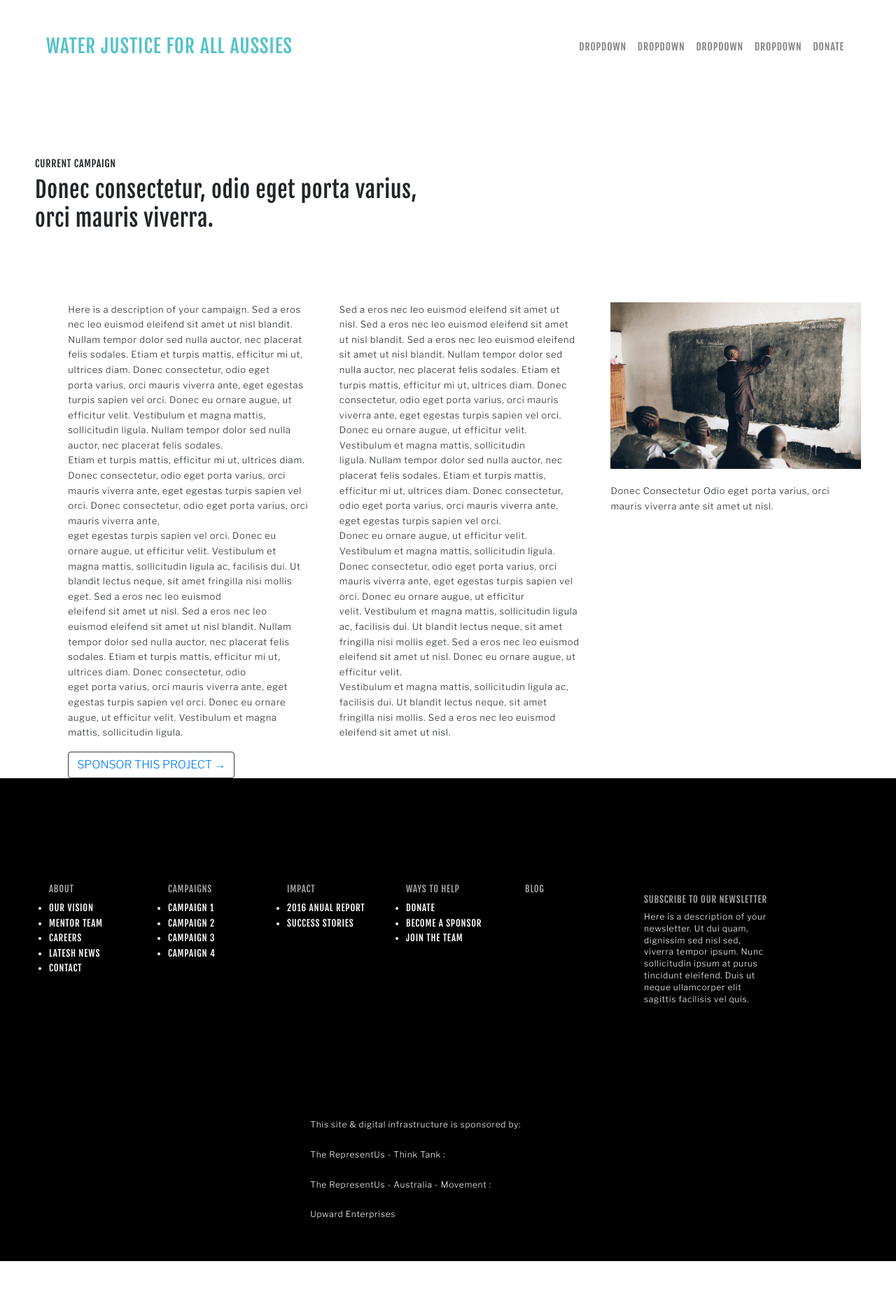
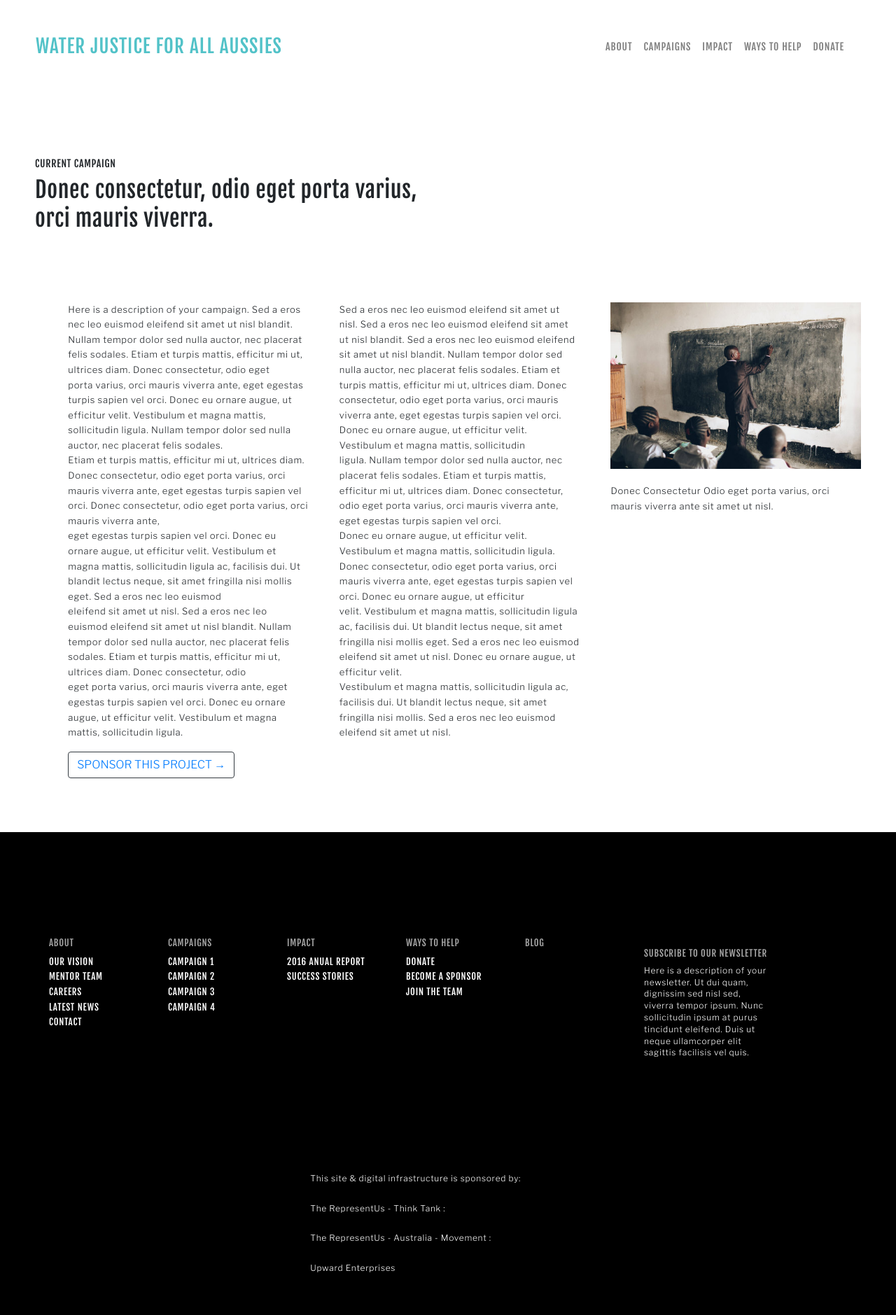
Before and after one commit to only-rakib/fiver_first, a Django app: page /campaign-1/ in a window 1280 px wide. Shown: the whole page at 70% size. Before the commit the page ends 1802 px from the top, so only its background shows below. Run offline with Django 3.2, Linux system fonts and the light colour scheme; some libraries are stand-ins or nearby versions.

Commit message:
All ok without homepage

```diff
--- a/myapps/templates/base_index.html
+++ b/myapps/templates/base_index.html
@@ -13,8 +13,8 @@
 <body>
     <!-- Navbar -->
     <nav class="navbar navbar-expand-md navbar-light navbar-fixed-top">
-        <div class="container-fluid custom-container">
-            <a class="navbar-brand Nav-head" href="#">WATER JUSTICE FOR ALL AUSSIES</a>
+        <div class="container-fluid custom-container-nav">
+            <a class="navbar-brand Nav-head" href="{% url 'home' %}">WATER JUSTICE FOR ALL AUSSIES</a>
             <button class="navbar-toggler" type="button" data-toggle="collapse" data-target="#navbarNav" aria-controls="navbarNav" aria-expanded="false" aria-label="Toggle navigation">
 				<span class="navbar-toggler-icon"></span>
 				</button>
@@ -22,55 +22,55 @@
 
                 <ul class="navbar-nav ml-auto">
                     <li class="nav-item dropdown text-uppercase">
-                        <a class="nav-link dropdown-toggle" href="#" id="navbarDropdown" role="button" data-toggle="dropdown" aria-haspopup="true" aria-expanded="false">
-								Dropdown
+                        <a class="nav-link dropdown-toggle" href="{% url 'our_vision' %}" id="navbarDropdown" role="button" data-toggle="dropdown" aria-haspopup="true" aria-expanded="false">
+								About
 							</a>
                         <div class="dropdown-menu custom-style" aria-labelledby="navbarDropdown">
-                            <a class="dropdown-item custom-style" href="#">Action</a>
-                            <a class="dropdown-item custom-style" href="#">Another action</a>
-                            <a class="dropdown-item custom-style" href="#">Another action</a>
-                            <a class="dropdown-item custom-style" href="#">Another action</a>
+                            <a class="dropdown-item custom-style" href="{% url 'our_vision' %}">Our vision</a>
+                            <a class="dropdown-item custom-style" href="{% url 'mentor_team' %}">Mentor Team</a>
+                            <a class="dropdown-item custom-style" href="{% url 'careers_mentor' %}">careers</a>
+                            <a class="dropdown-item custom-style" href="{% url 'latest_news' %}">Latest news</a>
+                            <a class="dropdown-item custom-style" href="{% url 'contact' %}">Contact</a>
 
                         </div>
                     </li>
                     <li class="nav-item dropdown text-uppercase">
-                        <a class="nav-link dropdown-toggle" href="#" id="navbarDropdown" role="button" data-toggle="dropdown" aria-haspopup="true" aria-expanded="false">
-								Dropdown
+                        <a class="nav-link dropdown-toggle" href="{%url 'campaign-1' %}" id="navbarDropdown" role="button" data-toggle="dropdown" aria-haspopup="true" aria-expanded="false">
+								Campaigns
 							</a>
                         <div class="dropdown-menu custom-style" aria-labelledby="navbarDropdown">
-                            <a class="dropdown-item custom-style" href="#">Action</a>
-                            <a class="dropdown-item custom-style" href="#">Another action</a>
-                            <a class="dropdown-item custom-style" href="#">Another action</a>
-                            <a class="dropdown-item custom-style" href="#">Another action</a>
+                            <a class="dropdown-item custom-style" href="{%url 'campaign-1' %}">Campaigns 1</a>
+                            <a class="dropdown-item custom-style" href="{%url 'campaign-2' %}">Campaigns 2</a>
+                            <a class="dropdown-item custom-style" href="{%url 'campaign-3' %}">Campaigns 3</a>
+                            <a class="dropdown-item custom-style" href="{%url 'campaign-4' %}">Campaigns 4</a>
 
                         </div>
                     </li>
                     <li class="nav-item dropdown text-uppercase">
-                        <a class="nav-link dropdown-toggle" href="#" id="navbarDropdown" role="button" data-toggle="dropdown" aria-haspopup="true" aria-expanded="false">
-								Dropdown
+                        <a class="nav-link dropdown-toggle" href="{% url 'success_stories' %}" id="navbarDropdown" role="button" data-toggle="dropdown" aria-haspopup="true" aria-expanded="false">
+								Impact
 							</a>
                         <div class="dropdown-menu custom-style" aria-labelledby="navbarDropdown">
-                            <a class="dropdown-item custom-style" href="#">Action</a>
-                            <a class="dropdown-item custom-style" href="#">Another action</a>
-                            <a class="dropdown-item custom-style" href="#">Another action</a>
-                            <a class="dropdown-item custom-style" href="#">Another action</a>
+                            <a class="dropdown-item custom-style" href="{% url 'annual_report2016' %}">2016 Anual Report</a>
+                            <a class="dropdown-item custom-style" href="{% url 'success_stories' %}">Success Stories</a>
+
 
                         </div>
                     </li>
                     <li class="nav-item dropdown text-uppercase">
-                        <a class="nav-link dropdown-toggle" href="#" id="navbarDropdown" role="button" data-toggle="dropdown" aria-haspopup="true" aria-expanded="false">
-								Dropdown
+                        <a class="nav-link dropdown-toggle" href="{% url 'donate' %}" id="navbarDropdown" role="button" data-toggle="dropdown" aria-haspopup="true" aria-expanded="false">
+								Ways to Help
 							</a>
                         <div class="dropdown-menu custom-style" aria-labelledby="navbarDropdown">
-                            <a class="dropdown-item custom-style" href="#">Action</a>
-                            <a class="dropdown-item custom-style" href="#">Another action</a>
-                            <a class="dropdown-item custom-style" href="#">Another action</a>
-                            <a class="dropdown-item custom-style" href="#">Another action</a>
+                            <a class="dropdown-item custom-style" href="{% url 'donate' %}">Donate</a>
+                            <a class="dropdown-item custom-style" href="{% url 'become_a_sponsor' %}">Become a Sponsor</a>
+                            <a class="dropdown-item custom-style" href="{% url 'careers_mentor' %}">Join the Team</a>
+
 
                         </div>
                     </li>
                     <li class="nav-item">
-                        <a class="nav-link text-uppercase" href="#">Donate</a>
+                        <a class="nav-link text-uppercase" href="{% url 'donate' %}">Donate</a>
 
                     </li>
                 </ul>
@@ -87,36 +87,36 @@
 					<div class="col-mid-2 footer-list">
 						<h3>About</h3>
 						<ul>
-                        <li><a href="#">Our vision</a></li>
-                        <li><a href="#">Mentor Team</a></li>
-                        <li><a href="#">careers</a></li>
-                        <li><a href="#">Latesh news</a></li>
-                        <li><a href="#">Contact</a></li>
+							<li><a href=" {% url 'our_vision' %}">Our vision</a></li>
+							<li><a href=" {% url 'mentor_team' %}">Mentor Team</a></li>
+							<li><a href=" {% url 'careers_mentor' %}">careers</a></li>
+							<li><a href=" {% url 'latest_news' %}">Latest news</a></li>
+							<li><a href=" {% url 'contact' %}">Contact</a></li>
 						</ul>
 					</div>
 					<div class="col-mid-2 footer-list">
 						<h3>Campaigns</h3>
 						<ul>
-                        <li><a href="#">Campaign 1</a></li>
-                        <li><a href="#">Campaign 2</a></li>
-                        <li><a href="#">Campaign 3</a></li>
-                        <li><a href="#">Campaign 4</a></li>
+							<li><a href=" {% url 'campaign-1' %}">Campaign 1</a></li>
+							<li><a href=" {% url 'campaign-2' %}">Campaign 2</a></li>
+							<li><a href=" {% url 'campaign-3' %}">Campaign 3</a></li>
+							<li><a href=" {% url 'campaign-4' %}">Campaign 4</a></li>
 						</ul>
 					</div>
 					<div class="col-mid-2 footer-list">
 						<h3>Impact</h3>
 						<ul>
-                        <li><a href="#">2016 Anual Report</a></li>
-                        <li><a href="#">Success Stories</a></li>
+							<li><a href=" {% url 'annual_report2016' %}">2016 Anual Report</a></li>
+							<li><a href=" {% url 'success_stories' %}">Success Stories</a></li>
 						</ul>
 					</div>
 					<div class="col-mid-2 footer-list">
 						<h3>Ways to Help</h3>
 						<ul>
 
-                        <li><a href="#">Donate</a></li>
-                        <li><a href="#">Become a Sponsor</a></li>
-                        <li><a href="#">Join the Team</a></li>
+							<li><a href=" {% url 'donate' %}">Donate</a></li>
+							<li><a href=" {% url 'become_a_sponsor' %}">Become a Sponsor</a></li>
+							<li><a href=" {% url 'careers_mentor' %}">Join the Team</a></li>
 
 						</ul>
 					</div>
@@ -126,7 +126,8 @@
 					</div>
 					<div class="col-mid-2 footer-content-bg">
 						<h3>Subscribe to our Newsletter</h3>
-                    <p>Here is a description of your newsletter. Ut dui quam, dignissim sed nisl sed, viverra tempor ipsum. Nunc sollicitudin ipsum at purus tincidunt eleifend. Duis ut neque ullamcorper elit sagittis facilisis vel quis. </p>
+						<p>Here is a description of your newsletter. Ut dui quam, dignissim sed nisl sed, viverra tempor ipsum. Nunc sollicitudin ipsum at purus
+						tincidunt eleifend. Duis ut neque ullamcorper elit sagittis facilisis vel quis. </p>
 					</div>
 				</div>
 				<div class="row ">
--- a/myapps/templates/become_a_sponsor.html
+++ b/myapps/templates/become_a_sponsor.html
@@ -29,6 +29,11 @@
         {%endfor%}
     </div>
     {%endfor%}
+    </div>
+        <div class="row">
+        <div class="col-md-12">
+        </div>
+    </div>
 </div>
 {% endblock container %} {% block style %}
 <link rel="stylesheet" type="text/css" href="{% static 'css/template.css' %} ">
--- a/myapps/templates/campaign-1.html
+++ b/myapps/templates/campaign-1.html
@@ -47,6 +47,11 @@
             </div>
         </div>
     </div>
+    </div>
+        <div class="row">
+        <div class="col-md-12">
+        </div>
+    </div>
 </div>
 {% endblock container %} {% block style %}
 
--- a/myapps/templates/campaign-2.html
+++ b/myapps/templates/campaign-2.html
@@ -48,6 +48,11 @@
             </div>
         </div>
     </div>
+    </div>
+        <div class="row">
+        <div class="col-md-12">
+        </div>
+    </div>
 </div>
 {% endblock container %} {% block style %}
 
--- a/myapps/templates/campaign-3.html
+++ b/myapps/templates/campaign-3.html
@@ -48,6 +48,11 @@
             </div>
         </div>
     </div>
+    </div>
+        <div class="row">
+        <div class="col-md-12">
+        </div>
+    </div>
 </div>
 {% endblock container %} {% block style %}
 
--- a/myapps/templates/campaign-4.html
+++ b/myapps/templates/campaign-4.html
@@ -47,6 +47,11 @@
             </div>
         </div>
     </div>
+    </div>
+        <div class="row">
+        <div class="col-md-12">
+        </div>
+    </div>
 </div>
 {% endblock container %} {% block style %}
 
--- a/myapps/templates/careers_mentor.html
+++ b/myapps/templates/careers_mentor.html
@@ -30,7 +30,10 @@
 
 		{%endfor%}
     </div>
-
+    <div class="row">
+        <div class="col-md-12">
+        </div>
+    </div>
 </div>
 {% endblock container %} {% block style %}
 <link rel="stylesheet" type="text/css" href="{% static 'css/responsive.css' %} "/>
--- a/myapps/templates/contact.html
+++ b/myapps/templates/contact.html
@@ -65,6 +65,10 @@
 			</div>
 
 		</div>
+		    <div class="row">
+        <div class="col-md-12">
+        </div>
+    </div>
 	</div>
 {% endblock container %}
 {% block style %}
--- a/myapps/templates/donate.html
+++ b/myapps/templates/donate.html
@@ -47,6 +47,11 @@
 			</div>
 
 		</div>
+		</div>
+        <div class="row">
+        <div class="col-md-12">
+        </div>
+    </div>
 	</div>
 {% endblock container %}
 {% block style %}
--- a/myapps/templates/latest_news.html
+++ b/myapps/templates/latest_news.html
@@ -24,7 +24,10 @@
 
 		{%endfor%}
     </div>
-
+        <div class="row">
+        <div class="col-md-12">
+        </div>
+    </div>
 </div>
 {% endblock container %} {% block style %}
 <link rel="stylesheet" type="text/css" href="{% static 'css/responsive.css' %} "/>
--- a/myapps/templates/latest_news_click.html
+++ b/myapps/templates/latest_news_click.html
@@ -25,7 +25,7 @@
 
   <!--Social Media-->
     <div class="row">
-      <div class="col-md-8 offset-md-2">
+      <div class="col-md-12 offset-md-3 text-center">
 
         <a href="javascript::;"><div class="twitter-hover social-slide"></div></a>
         <a href="javascript::;"><div class="facebook-hover social-slide"></div></a>
--- a/myapps/templates/success_stories.html
+++ b/myapps/templates/success_stories.html
@@ -52,6 +52,11 @@
 
 	{%endfor%}
 	</div>
+        <div class="row">
+        <div class="col-md-12">
+        </div>
+    </div>
+	</div>
 {% endblock container %}
 {% block style %}
 
--- a/myapps/urls.py
+++ b/myapps/urls.py
@@ -5,8 +5,10 @@ urlpatterns = [
     path('', views.home, name='home'),
     path('home/', views.home, name='home'),
     path('our_vision/', views.ourVisionView, name='our_vision'),
+    path('mentor_team/', views.mentorTeamView, name='mentor_team'),
     path('careers_mentor/', views.careersMentorView, name='careers_mentor'),
-    path('mentor_team/', views.mentorTeamView, name='mentor_team'),
+    path('latest_news/', views.latestNewsView,
+         name='latest_news'),
     path('contact/', views.contactView, name='contact'),
     path('donate/', views.donateView, name='donate'),
     path('become_a_sponsor/', views.BecomeaSponsorView, name='become_a_sponsor'),
@@ -25,8 +27,7 @@ urlpatterns = [
          name='campaign-3'),
     path('campaign-4/', views.campaign4View,
          name='campaign-4'),
-    path('latest_news/', views.latestNewsView,
-         name='latest_news'),
+
     path('latest_news/<slug:slug>', views.latestNewsClickView,
          name='latest_news_click'),
 
--- a/static/css/footer.css
+++ b/static/css/footer.css
@@ -1,5 +1,9 @@
-
-
+a{
+    text-decoration: none;
+}
+ul,ol{
+    list-style-type: none;
+}
 .footer-section{
   background-color:#000;
   color:#fff;
--- a/static/css/navbartop.css
+++ b/static/css/navbartop.css
@@ -1,11 +1,15 @@
+a:focus {
+  outline: 0;
+
+}
 .dropdown-toggle::after
 {
     content: none;
 }
-.container-fluid.custom-container
+.container-fluid.custom-container-nav
 {
 	padding-right:50px;
-	padding-left: 50px;
+	padding-left: 35px;
 	padding-top: 40px;
 
 }
@@ -46,13 +50,3 @@
     text-transform: uppercase;
 
 }
-section
-{
-	position:relative;
-	width: 100%;
-	min-height: 100vh;
-	display: flex;
-	justify-content: center;
-	align-items: center;
-	overflow: hidden;
-}
```
Lines whose indentation alone changed are shown as unchanged.
